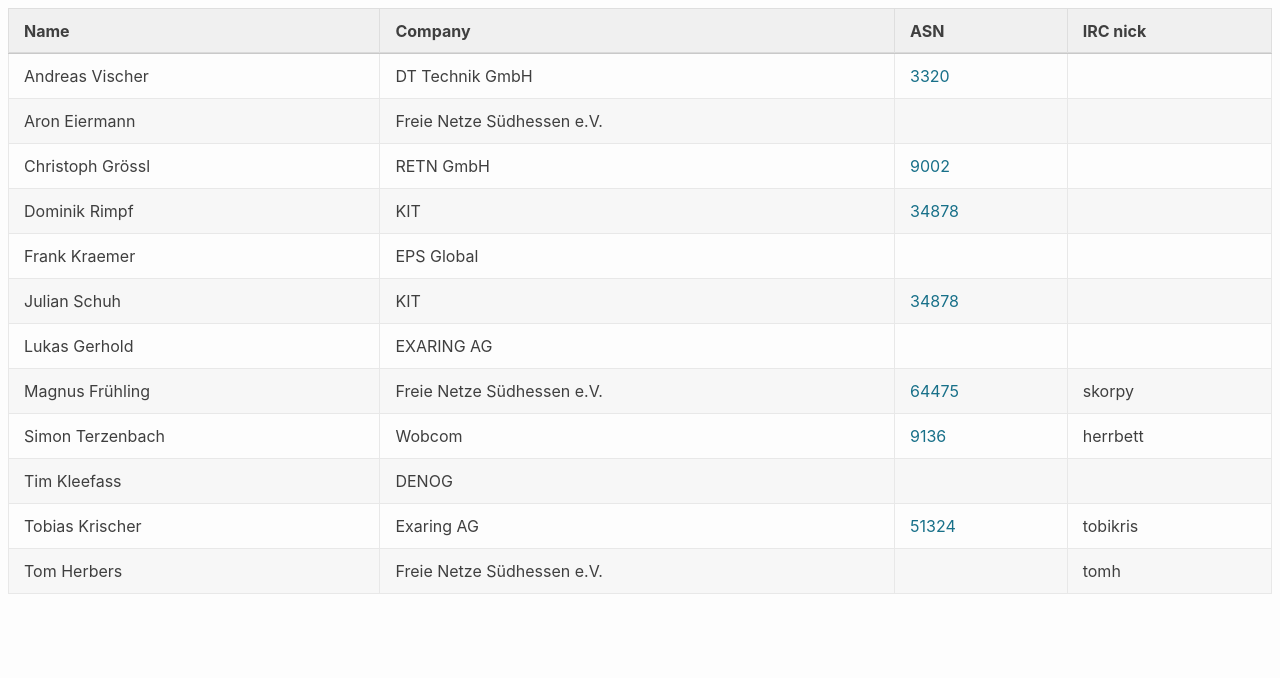
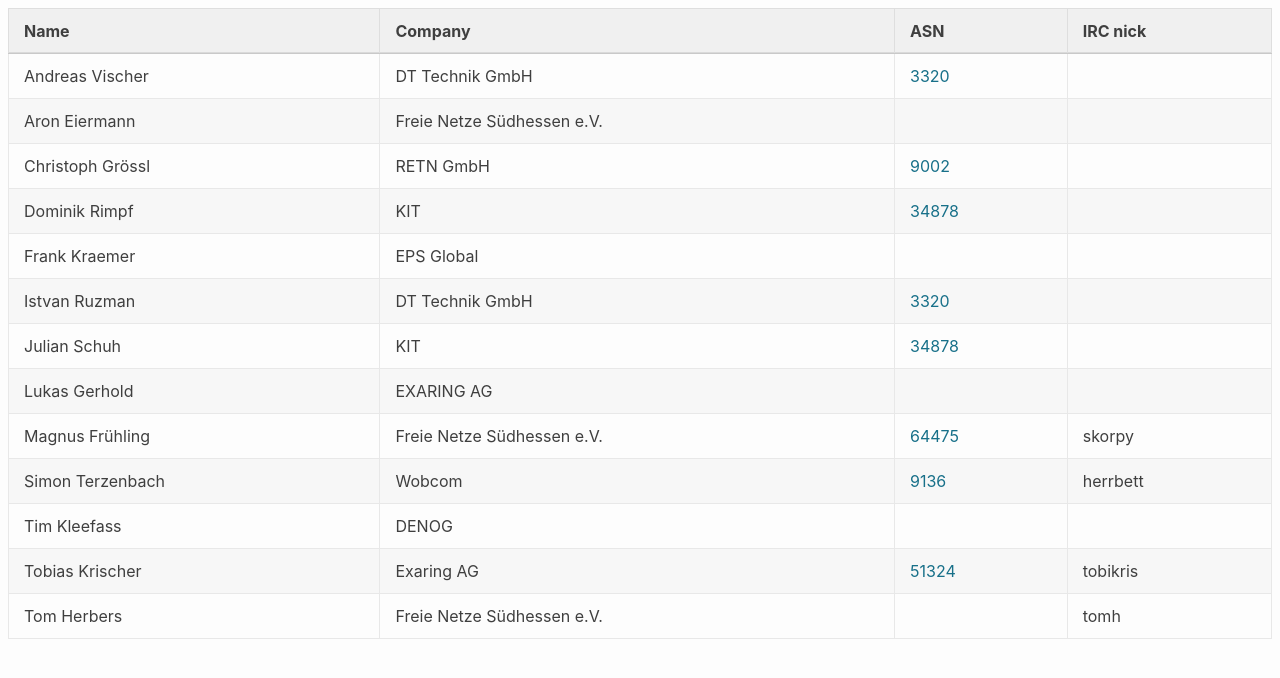
Before and after one commit to denog/pretix-attendeelist, a Jekyll site: the page built from meetup2023_04/index.markdown, in a window 1280 px wide. Shown: the top 678 px of the page. Built offline with Jekyll 4.4.1, drawn with Linux system fonts in a browser that asks for light colours.

Commit message:
Latest data: Wed May 10 08:47:49 UTC 2023

```diff
--- a/_data/attendees_denog_meetup_2023_04.json
+++ b/_data/attendees_denog_meetup_2023_04.json
@@ -28,6 +28,12 @@
     "company": "EPS Global",
     "irc": null,
     "asn": null
+  },
+  {
+    "name": "Istvan Ruzman",
+    "company": "DT Technik GmbH",
+    "irc": null,
+    "asn": "3320"
   },
   {
     "name": "Julian Schuh",
```
